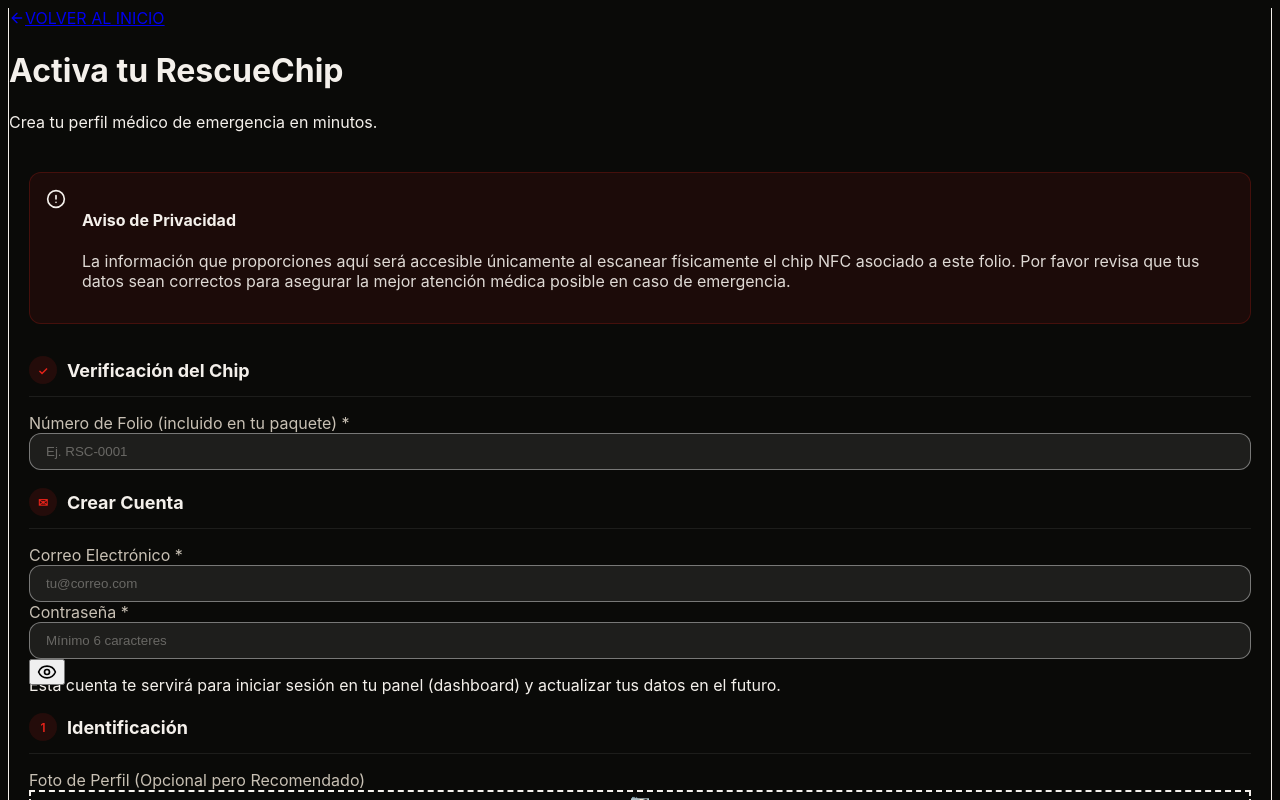
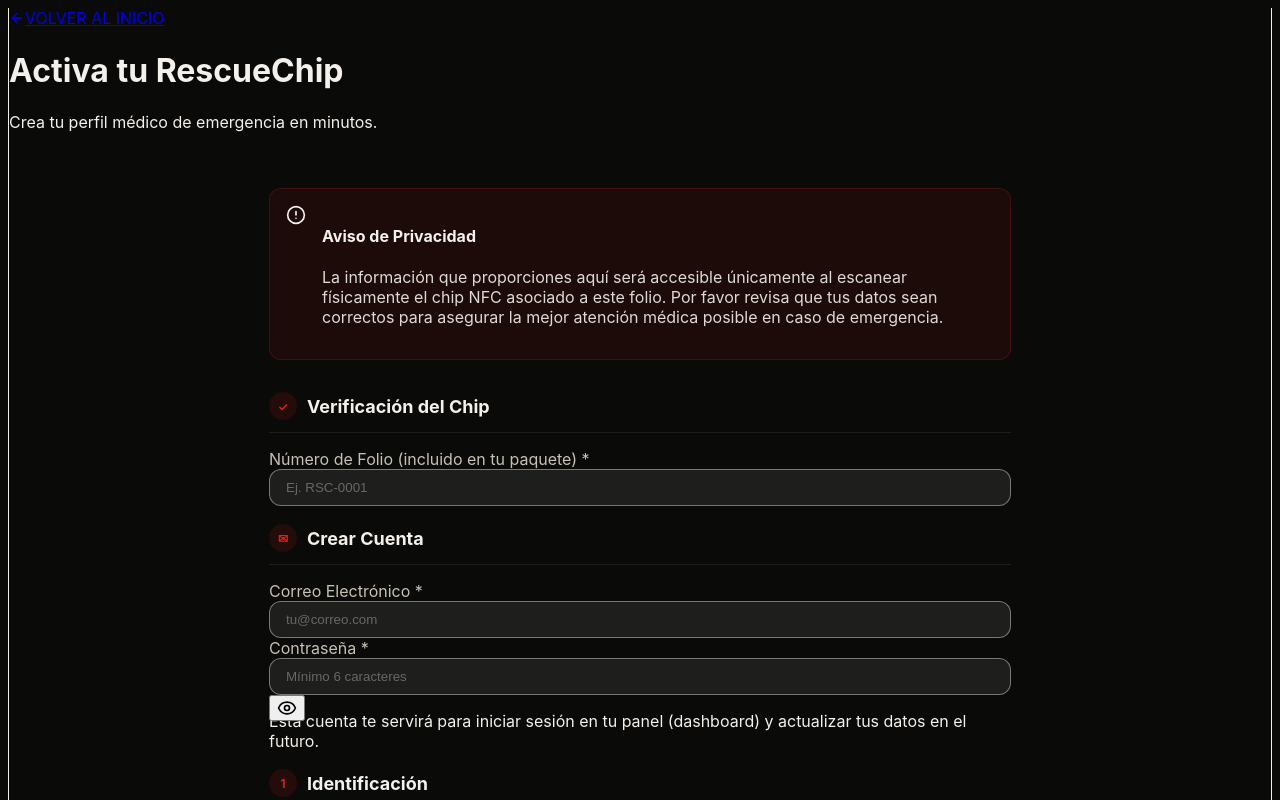
Before and after one commit to ektorromo-dev/rescue-chip, a Next.js app: page /activate in a window 1280 px wide. Shown: the top 800 px of the page. Built offline with nearby package versions, Linux system fonts and the light colour scheme; no server answers.

Commit message:
fix: centrado con padding calc en activate y dashboard

```diff
--- a/src/app/activate/page.tsx
+++ b/src/app/activate/page.tsx
@@ -573,7 +573,7 @@ function ActivationFormContent() {
     }
 
     return (
-        <div style={{ backgroundColor: "#0A0A08", color: "#F4F0EB", padding: "24px 20px", minHeight: "100vh", fontFamily: "Inter,-apple-system,sans-serif" }}>
+        <div style={{ backgroundColor: "#0A0A08", color: "#F4F0EB", minHeight: "100vh", fontFamily: "Inter,-apple-system,sans-serif", padding: "40px max(16px, calc(50vw - 380px))" }}>
             <style dangerouslySetInnerHTML={{
                 __html: `
         input, select, textarea { background-color: #1C1C1A !important; color: #F4F0EB !important; border: 1px solid rgba(255,255,255,0.25) !important; border-radius: 12px !important; padding: 10px 16px !important; }
```
